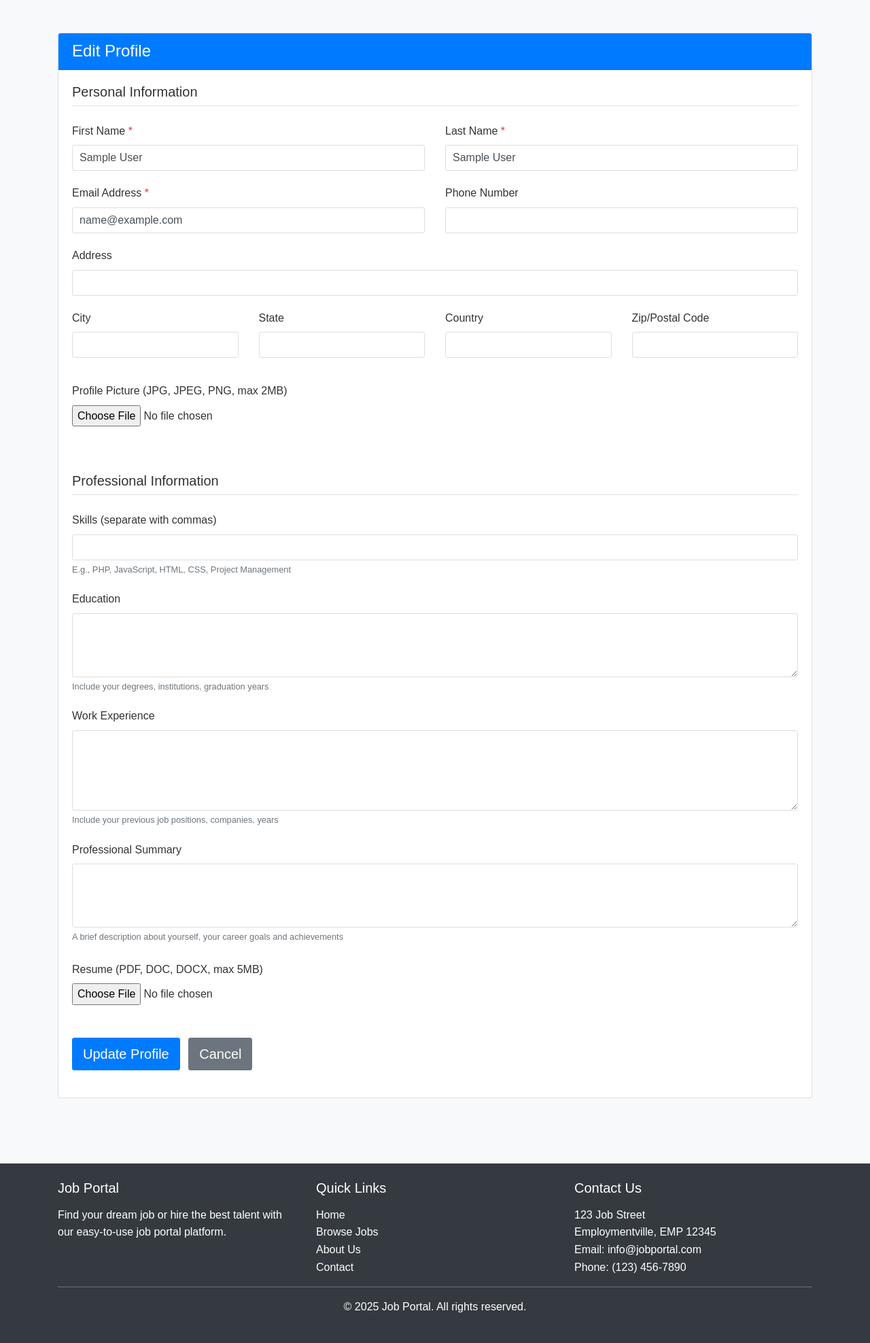
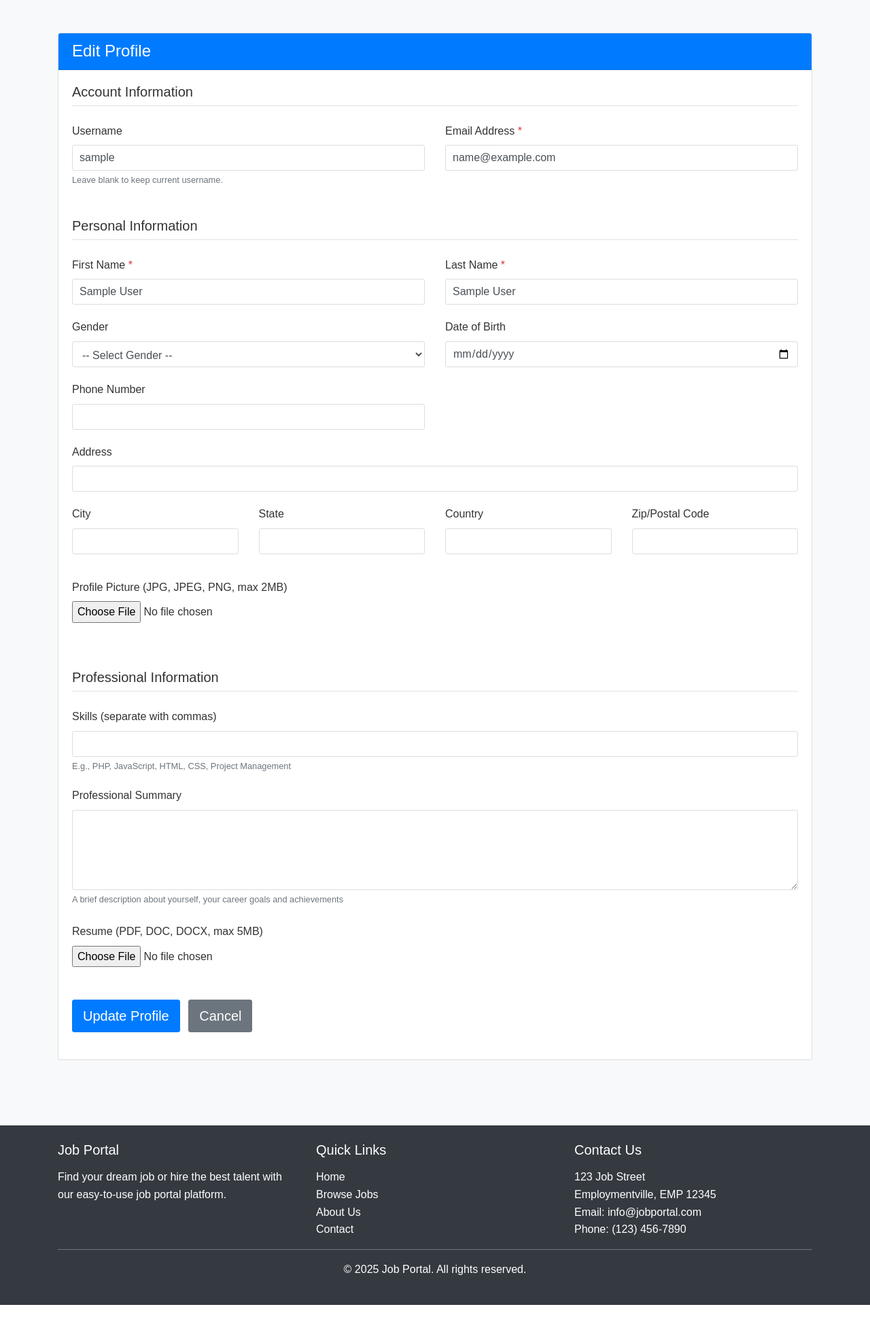
Before and after one commit to hamzatarifturing/job-portal-system-php, a PHP site: page /jobseeker/edit_profile.php in a window 1280 px wide. Shown: the part 58-2033 px from the top of the page at 68% size. After the commit the page ends 1977 px from the top, so only its background shows below. Run offline with PHP 8.4, Linux system fonts and the light colour scheme; the visitor is signed in with stand-in values (Sample User, id 1).

Commit message:
Conversation 6A - Interaction 3 - Model Selected: B
This commit includes the fixes for edit_profile.php to align it with defined schema

```diff
--- a/jobseeker/edit_profile.php
+++ b/jobseeker/edit_profile.php
@@ -37,26 +37,39 @@ if ($user_stmt) {
     if (!$result) {
         mysqli_stmt_bind_result($user_stmt,
             $user_result['id'],
+            $user_result['username'],
+            $user_result['email'],
+            $user_result['password'],
+            $user_result['user_type'],
             $user_result['first_name'],
             $user_result['last_name'],
-            $user_result['email'],
+            $user_result['gender'],
+            $user_result['date_of_birth'],
+            $user_result['profile_image'],
             $user_result['phone'],
             $user_result['address'],
             $user_result['city'],
             $user_result['state'],
             $user_result['country'],
             $user_result['zip_code'],
+            $user_result['bio'],
             $user_result['skills'],
-            $user_result['education'],
-            $user_result['experience'],
-            $user_result['bio'],
             $user_result['resume'],
-            $user_result['profile_picture'],
-            $user_result['password'],
+            $user_result['company_name'],
+            $user_result['company_logo'],
+            $user_result['company_description'],
+            $user_result['industry'],
+            $user_result['company_size'],
+            $user_result['website'],
             $user_result['status'],
+            $user_result['is_verified'],
+            $user_result['verification_token'],
+            $user_result['reset_token'],
+            $user_result['reset_token_expiry'],
+            $user_result['remember_token'],
+            $user_result['last_login'],
             $user_result['created_at'],
-            $user_result['updated_at'],
-            $user_result['last_login']
+            $user_result['updated_at']
         );
         mysqli_stmt_fetch($user_stmt);
         $user_data = $user_result;
@@ -73,25 +86,42 @@ if ($user_stmt) {
 // Process form submission
 if ($_SERVER['REQUEST_METHOD'] === 'POST' && isset($_POST['update_profile'])) {
     // Get form data
+    $username = isset($_POST['username']) ? trim($_POST['username']) : '';
+    $email = trim($_POST['email']);
     $first_name = trim($_POST['first_name']);
     $last_name = trim($_POST['last_name']);
-    $email = trim($_POST['email']);
+    $gender = isset($_POST['gender']) ? trim($_POST['gender']) : '';
+    $date_of_birth = isset($_POST['date_of_birth']) ? trim($_POST['date_of_birth']) : '';
     $phone = isset($_POST['phone']) ? trim($_POST['phone']) : '';
     $address = isset($_POST['address']) ? trim($_POST['address']) : '';
     $city = isset($_POST['city']) ? trim($_POST['city']) : '';
     $state = isset($_POST['state']) ? trim($_POST['state']) : '';
     $country = isset($_POST['country']) ? trim($_POST['country']) : '';
     $zip_code = isset($_POST['zip_code']) ? trim($_POST['zip_code']) : '';
+    $bio = isset($_POST['bio']) ? trim($_POST['bio']) : '';
     $skills = isset($_POST['skills']) ? trim($_POST['skills']) : '';
-    $education = isset($_POST['education']) ? trim($_POST['education']) : '';
-    $experience = isset($_POST['experience']) ? trim($_POST['experience']) : '';
-    $bio = isset($_POST['bio']) ? trim($_POST['bio']) : '';
 
     // Validate required fields
     if (empty($first_name) || empty($last_name) || empty($email)) {
         $error_message = "First name, last name, and email are required fields.";
     } elseif (!filter_var($email, FILTER_VALIDATE_EMAIL)) {
         $error_message = "Please enter a valid email address.";
+    } elseif (!empty($username) && $username != $user_data['username']) {
+        // Check if username has changed and already exists
+        $username_check_query = "SELECT id FROM users WHERE username = ? AND id != ?";
+        $username_check_stmt = mysqli_prepare($conn, $username_check_query);
+
+        if ($username_check_stmt) {
+            mysqli_stmt_bind_param($username_check_stmt, "si", $username, $jobseeker_id);
+            mysqli_stmt_execute($username_check_stmt);
+            mysqli_stmt_store_result($username_check_stmt);
+
+            if (mysqli_stmt_num_rows($username_check_stmt) > 0) {
+                $error_message = "This username is already in use by another account.";
+            }
+
+            mysqli_stmt_close($username_check_stmt);
+        }
     } else {
         // Check if email already exists for another user
         $email_check_query = "SELECT id FROM users WHERE email = ? AND id != ?";
@@ -136,55 +166,61 @@ if ($_SERVER['REQUEST_METHOD'] === 'POST' && isset($_POST['update_profile'])) {
                     }
                 }
 
-                // Handle profile picture upload
-                $profile_pic_path = isset($user_data['profile_picture']) ? $user_data['profile_picture'] : '';
-                if (isset($_FILES['profile_picture']) && $_FILES['profile_picture']['size'] > 0) {
-                    $pic_dir = "../uploads/profile_pics/";
+                // Handle profile image upload
+                $profile_image_path = isset($user_data['profile_image']) ? $user_data['profile_image'] : 'default.jpg';
+                if (isset($_FILES['profile_image']) && $_FILES['profile_image']['size'] > 0) {
+                    $pic_dir = "../uploads/profile_images/";
 
                     // Create directory if it doesn't exist
                     if (!file_exists($pic_dir)) {
                         mkdir($pic_dir, 0755, true);
                     }
 
-                    $pic_name = $jobseeker_id . "_" . basename($_FILES["profile_picture"]["name"]);
-                    $profile_pic_path = $pic_dir . $pic_name;
+                    $pic_name = $jobseeker_id . "_" . basename($_FILES["profile_image"]["name"]);
+                    $profile_image_path = $pic_dir . $pic_name;
 
                     // Define allowed image types
                     $allowed_types = array('jpg', 'jpeg', 'png');
-                    $file_ext = strtolower(pathinfo($profile_pic_path, PATHINFO_EXTENSION));
+                    $file_ext = strtolower(pathinfo($profile_image_path, PATHINFO_EXTENSION));
 
                     if (!in_array($file_ext, $allowed_types)) {
                         $error_message = "Only JPG, JPEG, and PNG files are allowed for profile picture.";
-                    } elseif ($_FILES["profile_picture"]["size"] > 2000000) { // 2MB max
+                    } elseif ($_FILES["profile_image"]["size"] > 2000000) { // 2MB max
                         $error_message = "Profile picture is too large. Max size is 2MB.";
                     } else {
-                        if (move_uploaded_file($_FILES["profile_picture"]["tmp_name"], $profile_pic_path)) {
+                        if (move_uploaded_file($_FILES["profile_image"]["tmp_name"], $profile_image_path)) {
                             // Successfully uploaded
                         } else {
                             $error_message = "Failed to upload profile picture.";
-                            $profile_pic_path = isset($user_data['profile_picture']) ? $user_data['profile_picture'] : ''; // keep existing picture
+                            $profile_image_path = isset($user_data['profile_image']) ? $user_data['profile_image'] : 'default.jpg'; // keep existing picture
                         }
                     }
                 }
 
                 // If no errors, update the user data
                 if (empty($error_message)) {
+                    // Set username to current value if not provided
+                    if (empty($username)) {
+                        $username = $user_data['username'];
+                    }
+
                     $update_query = "UPDATE users SET
+                                    username = ?,
+                                    email = ?,
                                     first_name = ?,
                                     last_name = ?,
-                                    email = ?,
+                                    gender = ?,
+                                    date_of_birth = ?,
+                                    profile_image = ?,
                                     phone = ?,
                                     address = ?,
                                     city = ?,
                                     state = ?,
                                     country = ?,
                                     zip_code = ?,
+                                    bio = ?,
                                     skills = ?,
-                                    education = ?,
-                                    experience = ?,
-                                    bio = ?,
                                     resume = ?,
-                                    profile_picture = ?,
                                     updated_at = NOW()
                                     WHERE id = ?";
 
@@ -193,22 +229,23 @@ if ($_SERVER['REQUEST_METHOD'] === 'POST' && isset($_POST['update_profile'])) {
                     if ($update_stmt) {
                         mysqli_stmt_bind_param(
                             $update_stmt,
-                            "ssssssssssssssi",
+                            "ssssssssssssssssi",
+                            $username,
+                            $email,
                             $first_name,
                             $last_name,
-                            $email,
+                            $gender,
+                            $date_of_birth,
+                            $profile_image_path,
                             $phone,
                             $address,
                             $city,
                             $state,
                             $country,
                             $zip_code,
+                            $bio,
                             $skills,
-                            $education,
-                            $experience,
-                            $bio,
                             $resume_path,
-                            $profile_pic_path,
                             $jobseeker_id
                         );
 
@@ -232,26 +269,39 @@ if ($_SERVER['REQUEST_METHOD'] === 'POST' && isset($_POST['update_profile'])) {
                                 if (!$result) {
                                     mysqli_stmt_bind_result($user_stmt,
                                         $user_result['id'],
+                                        $user_result['username'],
+                                        $user_result['email'],
+                                        $user_result['password'],
+                                        $user_result['user_type'],
                                         $user_result['first_name'],
                                         $user_result['last_name'],
-                                        $user_result['email'],
+                                        $user_result['gender'],
+                                        $user_result['date_of_birth'],
+                                        $user_result['profile_image'],
                                         $user_result['phone'],
                                         $user_result['address'],
                                         $user_result['city'],
                                         $user_result['state'],
                                         $user_result['country'],
                                         $user_result['zip_code'],
+                                        $user_result['bio'],
                                         $user_result['skills'],
-                                        $user_result['education'],
-                                        $user_result['experience'],
-                                        $user_result['bio'],
                                         $user_result['resume'],
-                                        $user_result['profile_picture'],
-                                        $user_result['password'],
+                                        $user_result['company_name'],
+                                        $user_result['company_logo'],
+                                        $user_result['company_description'],
+                                        $user_result['industry'],
+                                        $user_result['company_size'],
+                                        $user_result['website'],
                                         $user_result['status'],
+                                        $user_result['is_verified'],
+                                        $user_result['verification_token'],
+                                        $user_result['reset_token'],
+                                        $user_result['reset_token_expiry'],
+                                        $user_result['remember_token'],
+                                        $user_result['last_login'],
                                         $user_result['created_at'],
-                                        $user_result['updated_at'],
-                                        $user_result['last_login']
+                                        $user_result['updated_at']
                                     );
                                     mysqli_stmt_fetch($user_stmt);
                                     $user_data = $user_result;
@@ -313,8 +363,26 @@ if ($_SERVER['REQUEST_METHOD'] === 'POST' && isset($_POST['update_profile'])) {
                 <div class="card-body">
                     <form action="<?php echo htmlspecialchars($_SERVER["PHP_SELF"]); ?>" method="post" enctype="multipart/form-data">
 
+                        <!-- Account Information Section -->
+                        <h5 class="border-bottom pb-2 mb-4">Account Information</h5>
+                        <div class="row">
+                            <div class="col-md-6">
+                                <div class="form-group">
+                                    <label for="username">Username</label>
+                                    <input type="text" class="form-control" id="username" name="username" value="<?php echo htmlspecialchars(isset($user_data['username']) ? $user_data['username'] : ''); ?>">
+                                    <small class="form-text text-muted">Leave blank to keep current username.</small>
+                                </div>
+                            </div>
+                            <div class="col-md-6">
+                                <div class="form-group">
+                                    <label for="email">Email Address <span class="text-danger">*</span></label>
+                                    <input type="email" class="form-control" id="email" name="email" value="<?php echo htmlspecialchars(isset($user_data['email']) ? $user_data['email'] : ''); ?>" required>
+                                </div>
+                            </div>
+                        </div>
+
                         <!-- Personal Information Section -->
-                        <h5 class="border-bottom pb-2 mb-4">Personal Information</h5>
+                        <h5 class="border-bottom pb-2 mb-4 mt-4">Personal Information</h5>
                         <div class="row">
                             <div class="col-md-6">
                                 <div class="form-group">
@@ -333,10 +401,24 @@ if ($_SERVER['REQUEST_METHOD'] === 'POST' && isset($_POST['update_profile'])) {
                         <div class="row">
                             <div class="col-md-6">
                                 <div class="form-group">
-                                    <label for="email">Email Address <span class="text-danger">*</span></label>
-                                    <input type="email" class="form-control" id="email" name="email" value="<?php echo htmlspecialchars(isset($user_data['email']) ? $user_data['email'] : ''); ?>" required>
+                                    <label for="gender">Gender</label>
+                                    <select class="form-control" id="gender" name="gender">
+                                        <option value="">-- Select Gender --</option>
+                                        <option value="male" <?php echo (isset($user_data['gender']) && $user_data['gender'] == 'male') ? 'selected' : ''; ?>>Male</option>
+                                        <option value="female" <?php echo (isset($user_data['gender']) && $user_data['gender'] == 'female') ? 'selected' : ''; ?>>Female</option>
+                                        <option value="other" <?php echo (isset($user_data['gender']) && $user_data['gender'] == 'other') ? 'selected' : ''; ?>>Other</option>
+                                    </select>
                                 </div>
                             </div>
+                            <div class="col-md-6">
+                                <div class="form-group">
+                                    <label for="date_of_birth">Date of Birth</label>
+                                    <input type="date" class="form-control" id="date_of_birth" name="date_of_birth" value="<?php echo htmlspecialchars(isset($user_data['date_of_birth']) ? $user_data['date_of_birth'] : ''); ?>">
+                                </div>
+                            </div>
+                        </div>
+
+                        <div class="row">
                             <div class="col-md-6">
                                 <div class="form-group">
                                     <label for="phone">Phone Number</label>
@@ -381,11 +463,11 @@ if ($_SERVER['REQUEST_METHOD'] === 'POST' && isset($_POST['update_profile'])) {
                         <div class="row mt-3">
                             <div class="col-md-12">
                                 <div class="form-group">
-                                    <label for="profile_picture">Profile Picture (JPG, JPEG, PNG, max 2MB)</label>
-                                    <input type="file" class="form-control-file" id="profile_picture" name="profile_picture">
-                                    <?php if (isset($user_data['profile_picture']) && !empty($user_data['profile_picture'])): ?>
+                                    <label for="profile_image">Profile Picture (JPG, JPEG, PNG, max 2MB)</label>
+                                    <input type="file" class="form-control-file" id="profile_image" name="profile_image">
+                                    <?php if (isset($user_data['profile_image']) && !empty($user_data['profile_image']) && $user_data['profile_image'] != 'default.jpg'): ?>
                                     <div class="mt-2">
-                                        <img src="<?php echo htmlspecialchars($user_data['profile_picture']); ?>" alt="Profile Picture" class="img-thumbnail" style="max-width: 150px;">
+                                        <img src="<?php echo htmlspecialchars($user_data['profile_image']); ?>" alt="Profile Picture" class="img-thumbnail" style="max-width: 150px;">
                                         <p class="text-muted small">Current profile picture</p>
                                     </div>
                                     <?php endif; ?>
@@ -403,20 +485,8 @@ if ($_SERVER['REQUEST_METHOD'] === 'POST' && isset($_POST['update_profile'])) {
                         </div>
 
                         <div class="form-group">
-                            <label for="education">Education</label>
-                            <textarea class="form-control" id="education" name="education" rows="3"><?php echo htmlspecialchars(isset($user_data['education']) ? $user_data['education'] : ''); ?></textarea>
-                            <small class="form-text text-muted">Include your degrees, institutions, graduation years</small>
-                        </div>
-
-                        <div class="form-group">
-                            <label for="experience">Work Experience</label>
-                            <textarea class="form-control" id="experience" name="experience" rows="4"><?php echo htmlspecialchars(isset($user_data['experience']) ? $user_data['experience'] : ''); ?></textarea>
-                            <small class="form-text text-muted">Include your previous job positions, companies, years</small>
-                        </div>
-
-                        <div class="form-group">
                             <label for="bio">Professional Summary</label>
-                            <textarea class="form-control" id="bio" name="bio" rows="3"><?php echo htmlspecialchars(isset($user_data['bio']) ? $user_data['bio'] : ''); ?></textarea>
+                            <textarea class="form-control" id="bio" name="bio" rows="4"><?php echo htmlspecialchars(isset($user_data['bio']) ? $user_data['bio'] : ''); ?></textarea>
                             <small class="form-text text-muted">A brief description about yourself, your career goals and achievements</small>
                         </div>
 
```
